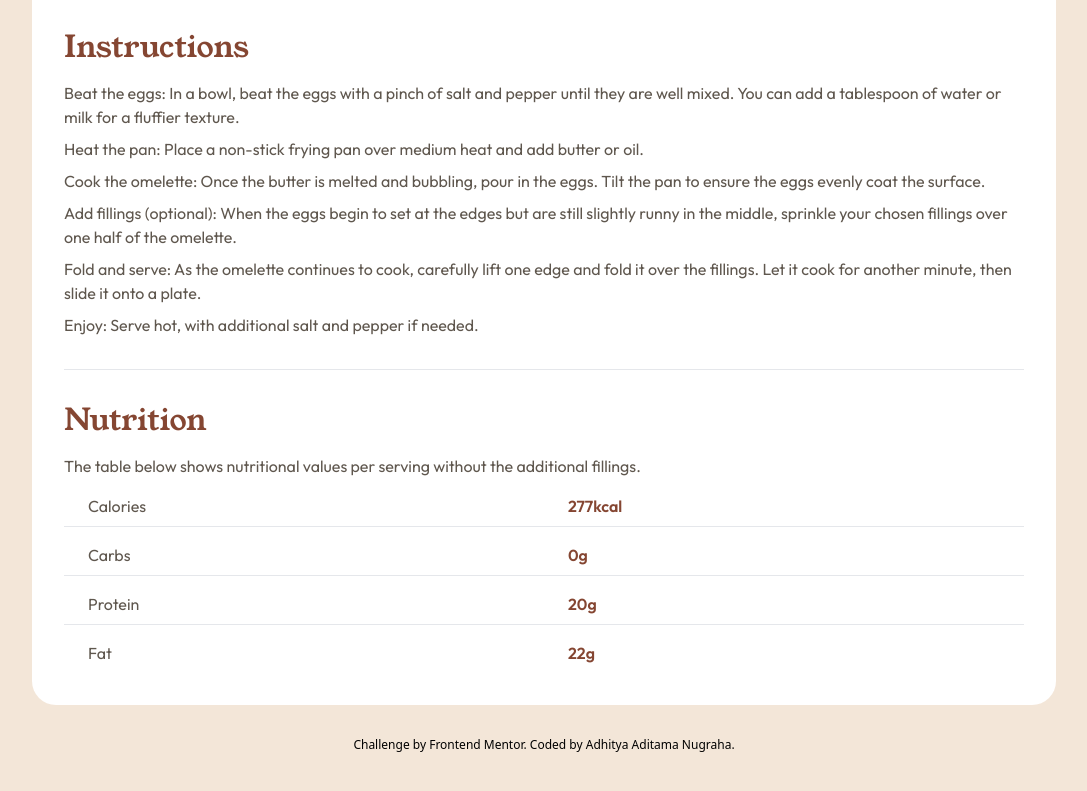
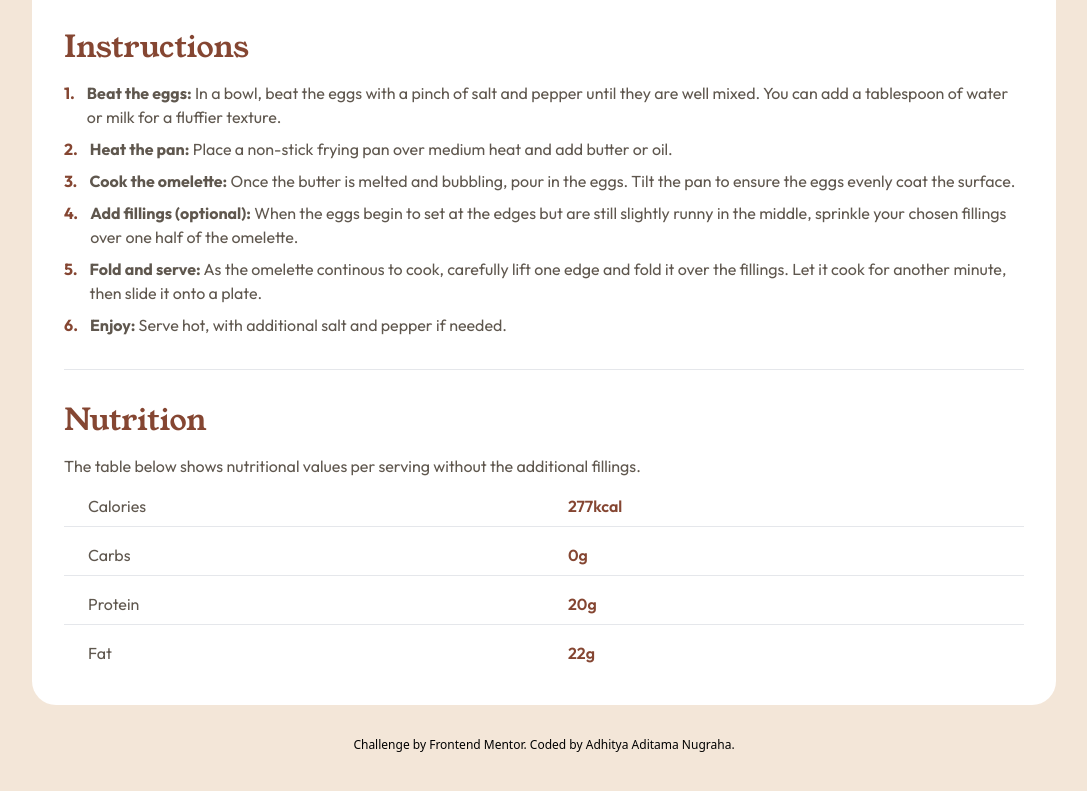
Before and after one commit to aaditamanugraha/recipe-page, a website: page index.html in a window 1280 px wide. Shown: the part 1115-1906 px from the top of the page, without its empty margins (96-1183 px from the left). Drawn offline with Linux system fonts and the light colour scheme.

Commit message:
fix: style at instuction section list

```diff
--- a/index.html
+++ b/index.html
@@ -88,35 +88,54 @@
         <div class="text-primary-nutmeg mb-8">
           <h2 class="font-youngSerif text-3xl mb-4">Instructions</h2>
 
-          <ol class="font-outfit list-inside mb-8">
-            <li class="mb-2 text-neutral-wenge-brown flex items-center">
-              Beat the eggs: In a bowl, beat the eggs with a pinch of salt and
-              pepper until they are well mixed. You can add a tablespoon of
-              water or milk for a fluffier texture.
-            </li>
-            <li class="mb-2 text-neutral-wenge-brown">
-              Heat the pan: Place a non-stick frying pan over medium heat and
-              add butter or oil.
-            </li>
-            <li class="mb-2 text-neutral-wenge-brown">
-              Cook the omelette: Once the butter is melted and bubbling, pour in
-              the eggs. Tilt the pan to ensure the eggs evenly coat the surface.
-            </li>
-            <li class="mb-2 text-neutral-wenge-brown">
-              Add fillings (optional): When the eggs begin to set at the edges
-              but are still slightly runny in the middle, sprinkle your chosen
-              fillings over one half of the omelette.
-            </li>
-            <li class="mb-2 text-neutral-wenge-brown">
-              Fold and serve: As the omelette continues to cook, carefully lift
-              one edge and fold it over the fillings. Let it cook for another
-              minute, then slide it onto a plate.
-            </li>
-            <li class="mb-2 text-neutral-wenge-brown">
-              Enjoy: Serve hot, with additional salt and pepper if needed.
-            </li>
-          </ol>
-
+          <div class="font-outfit mb-8">
+            <div class="flex mb-2">
+              <p class="mr-3 font-bold">1.</p>
+              <p class="text-neutral-wenge-brown">
+                <b>Beat the eggs:</b> In a bowl, beat the eggs with a pinch of
+                salt and pepper until they are well mixed. You can add a
+                tablespoon of water or milk for a fluffier texture.
+              </p>
+            </div>
+            <div class="flex mb-2">
+              <p class="mr-3 font-bold">2.</p>
+              <p class="text-neutral-wenge-brown">
+                <b>Heat the pan:</b> Place a non-stick frying pan over medium
+                heat and add butter or oil.
+              </p>
+            </div>
+            <div class="flex mb-2">
+              <p class="mr-3 font-bold">3.</p>
+              <p class="text-neutral-wenge-brown">
+                <b>Cook the omelette:</b> Once the butter is melted and
+                bubbling, pour in the eggs. Tilt the pan to ensure the eggs
+                evenly coat the surface.
+              </p>
+            </div>
+            <div class="flex mb-2">
+              <p class="mr-3 font-bold">4.</p>
+              <p class="text-neutral-wenge-brown">
+                <b>Add fillings (optional):</b> When the eggs begin to set at
+                the edges but are still slightly runny in the middle, sprinkle
+                your chosen fillings over one half of the omelette.
+              </p>
+            </div>
+            <div class="flex mb-2">
+              <p class="mr-3 font-bold">5.</p>
+              <p class="text-neutral-wenge-brown">
+                <b>Fold and serve:</b> As the omelette continous to cook,
+                carefully lift one edge and fold it over the fillings. Let it
+                cook for another minute, then slide it onto a plate.
+              </p>
+            </div>
+            <div class="flex">
+              <p class="mr-3 font-bold">6.</p>
+              <p class="text-neutral-wenge-brown">
+                <b>Enjoy:</b> Serve hot, with additional salt and pepper if
+                needed.
+              </p>
+            </div>
+          </div>
           <hr />
         </div>
 
```
Also changed, not shown: src/css/output.css.
